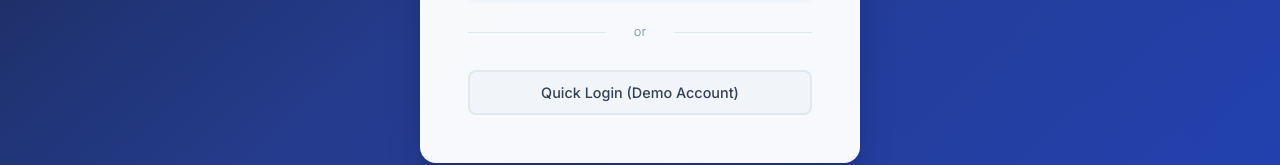
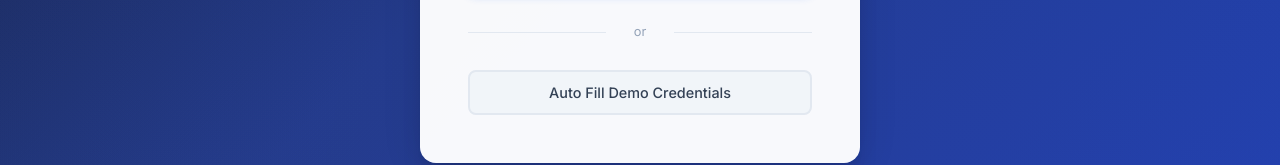
Before and after one commit to eakarsu/AIUrbanPlanningZoningSimulator, a React (Create React App) app in the folder client/: page / in a window 1280 px wide. Shown: the part 611-776 px from the top of the page. Built offline with nearby package versions, Linux system fonts and the light colour scheme; no server answers.

Commit message:
Commit pending workspace changes

```diff
--- a/client/src/pages/Login.js
+++ b/client/src/pages/Login.js
@@ -70,7 +70,7 @@ const Login = () => {
           </button>
           <div className="login-divider">or</div>
           <button type="button" className="login-quick-btn" onClick={handleQuickLogin}>
-            Quick Login (Demo Account)
+            Auto Fill Demo Credentials
           </button>
         </form>
       </div>
```
